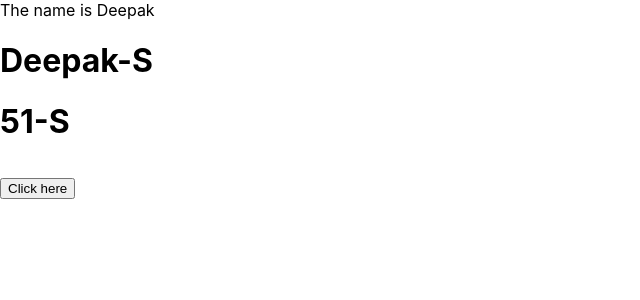
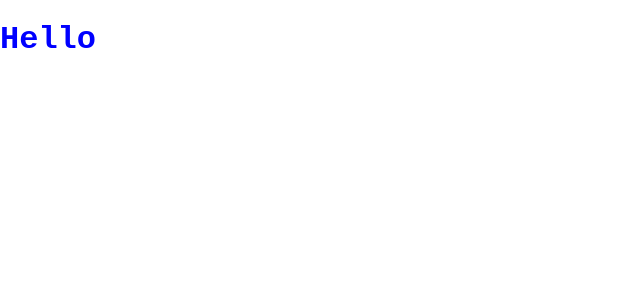
Before and after one commit to Deepak-Urs/React-projects-latest, a React (Create React App) app in the folder react-concepts/react-concepts/: page / in a window 1280 px wide. Shown: the top 300 px of the page, without its empty margins (0-640 px from the left). Built offline with nearby package versions, Linux system fonts and the light colour scheme; the HTML template or start-up script is replaced by a standard one.

Commit message:
ClassNames and styling

```diff
--- a/react-concepts/react-concepts/src/App.js
+++ b/react-concepts/react-concepts/src/App.js
@@ -13,7 +13,8 @@
 //import StatelessFull from './components/StatelessFull';
 //import RestApiRequests from './components/RestApiRequests';
 //import Debouncing from './components/Debouncing';
-import ContextAPI from './components/ContextAPI';
+//import ContextAPI from './components/ContextAPI';
+import ClassNames from './components/ClassNames/ClassNames';
 
 
 
@@ -89,8 +90,10 @@ function App() {
     <div className='App'>
       <div className='card'>
 
+        {/* ClassNames */}
+        <ClassNames />
         {/* ContextAPI */}
-        <ContextAPI />
+        {/*<ContextAPI />*/}
 
         {/* Debouncing */}
         {/*<Debouncing />*/}
--- /dev/null
+++ b/react-concepts/react-concepts/src/components/ClassNames/ClassNames.css
@@ -0,0 +1,5 @@
+.header {
+    font-family: 'Courier New', Courier, monospace;
+    font-size: bold;
+    color: blue;
+}
--- /dev/null
+++ b/react-concepts/react-concepts/src/components/ClassNames/ClassNames.js
@@ -0,0 +1,12 @@
+import React from 'react'
+import "./ClassNames.css"
+
+function ClassNames() {
+  return (
+    <div>
+      <h1 className='header'>Hello</h1>
+    </div>
+  )
+}
+
+export default ClassNames
```
